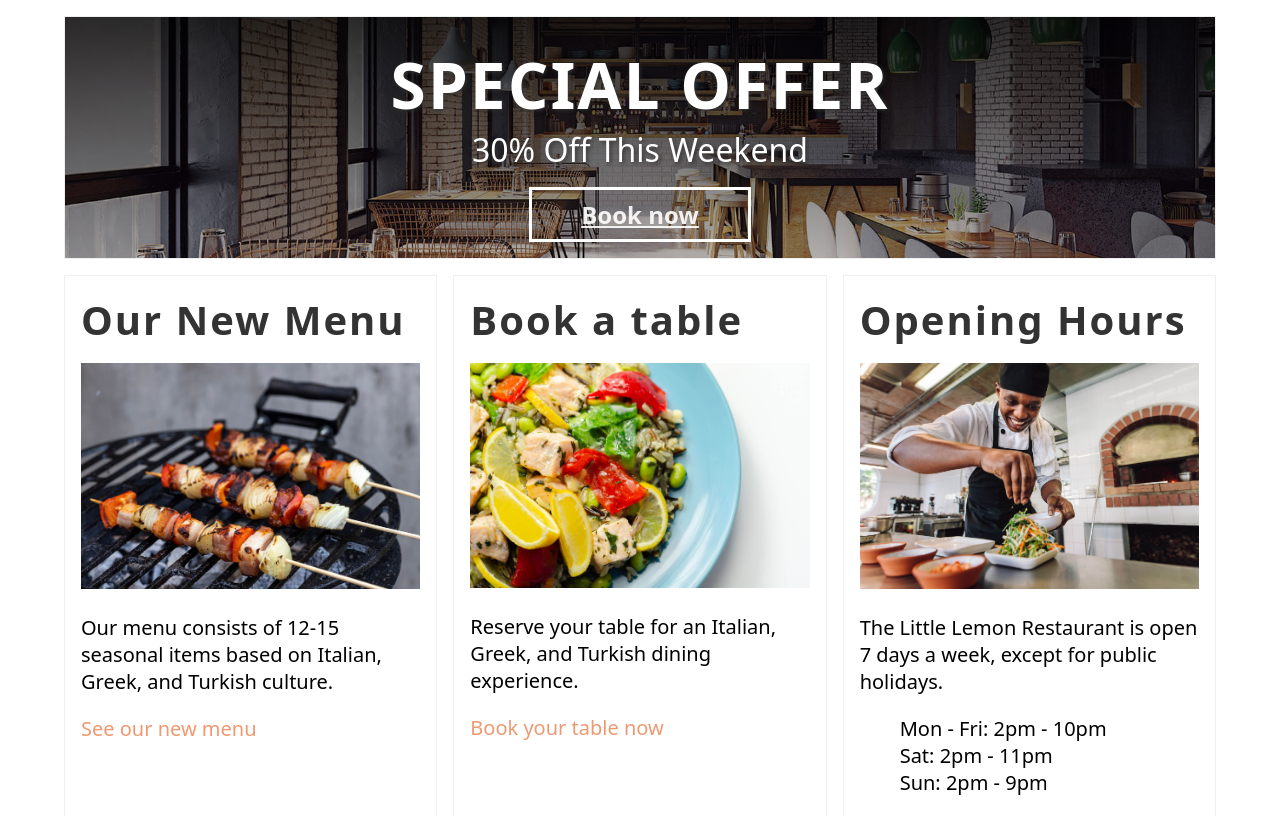
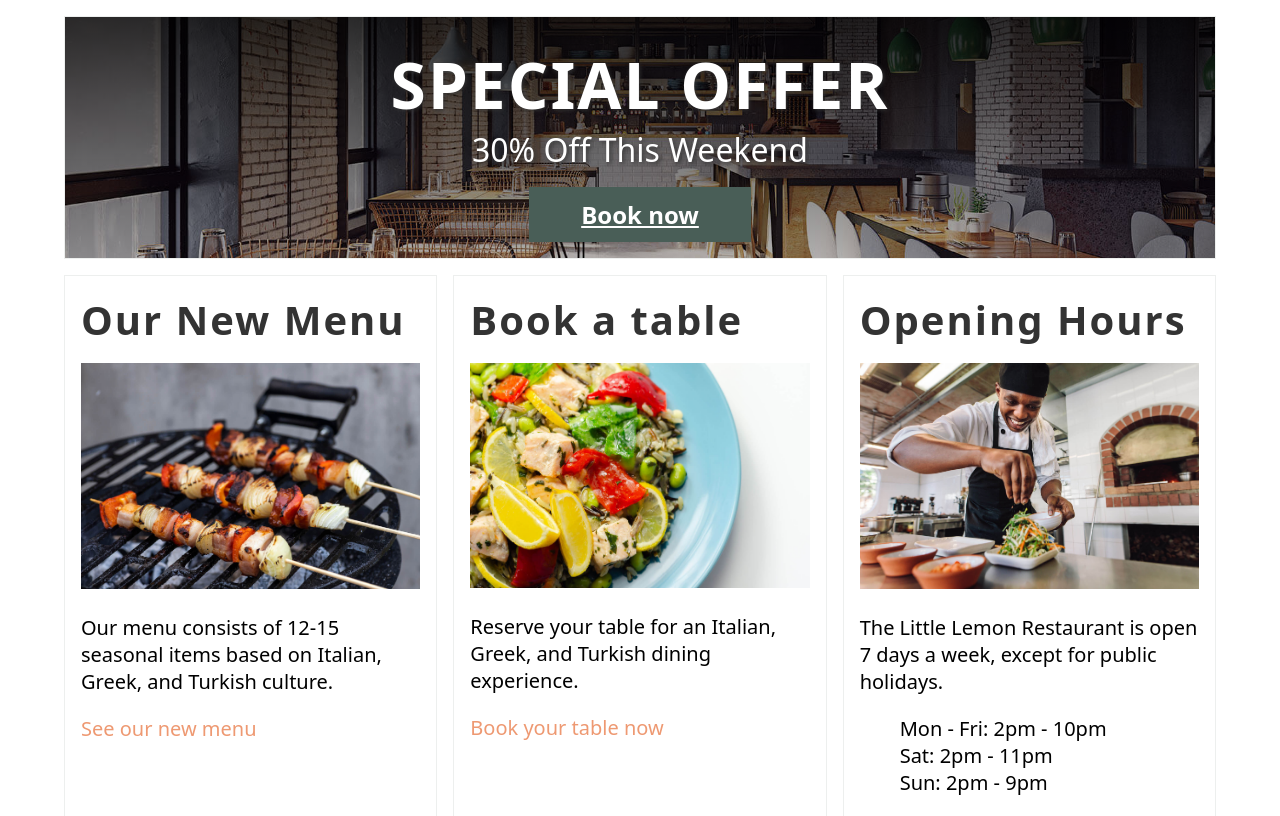
Before and after one commit to kumailalidev/little-lemon-restaurant, a Django app: page / in a window 1280 px wide, with the pointer over the restyled element. Shown: the part 249-1065 px from the top of the page. Run offline with Django 4.2, Linux system fonts and the light colour scheme; some web fonts are replaced.

Commit message:
Added styling for CTA button on homepage.

```diff
--- a/restaurant/static/css/style.css
+++ b/restaurant/static/css/style.css
@@ -180,6 +180,12 @@ select {
     margin: 1rem;
 }
 
+.cta:hover {
+    color: #fff;
+    background-color: #495E57;
+    border: 3px solid #495E57;
+}
+
 .heading-shadow {
     text-shadow: 1px 1px 4px #333333;
 }
```
